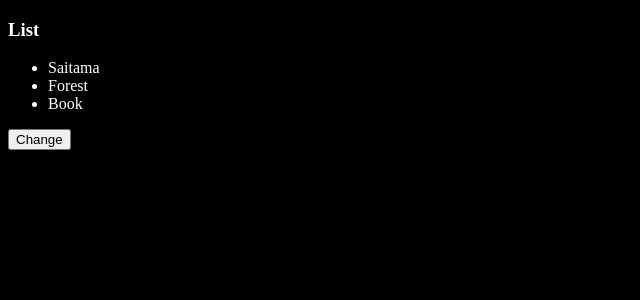
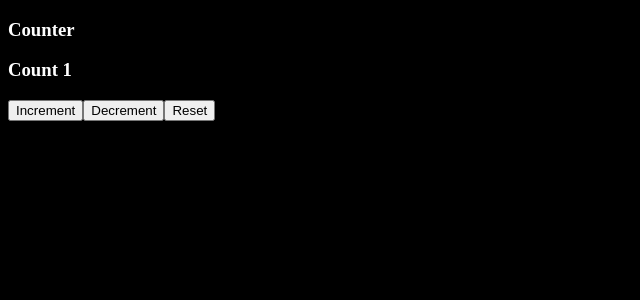
Before and after one commit to kar3a-A/Nodejs-course, a React (Vite) app: page / in a window 1280 px wide. Shown: the top 300 px of the page, without its empty margins (0-640 px from the left). Built offline with nearby package versions, Linux system fonts and the light colour scheme.

Commit message:
react state(preState)

```diff
--- a/src/App.jsx
+++ b/src/App.jsx
@@ -1,51 +1,19 @@
-/* eslint-disable react/no-unknown-property */
-// import saitama from './assets/saitama.png'
-import './App.css'
-import { useState } from 'react'
+import { useState } from "react"
 
-function App() {
-  const [list, setlist] = useState([
-    {
-      id:1,
-      title: 'Saitama'
-    },
-    {
-      id:2,
-      title: 'Forest'
-    },
-    {
-      id:3,
-      title: 'Book'
-    }
-  ])
-  let changeList = ()=>{
-    setlist([
-      {
-        id:1,
-        title: 'Naruto'
-      },
-      {
-        id:2,
-        title: 'Saseki'
-      },
-      {
-        id:3,
-        title: 'Sakura'
-      }
-    ])
-  }
+
+const App = () => {
+  const [count, setcount] = useState(1)
   return (
     <>
       <div>
-        <h3>List</h3>
-        <ul>
-          {list.map((item)=>{
-            return <li key={item.id}>{item.title}</li>
-          })}
-        </ul>
-          <button onClick={()=>changeList() }>Change</button>
+        <h3>Counter</h3>
+        <h3>Count {count}</h3>
+        <button onClick={()=>{setcount((preState)=>preState+1)}}>Increment</button>
+        <button onClick={() =>{setcount((preState)=>preState-1)}}>Decrement</button>
+        <button onClick={()=>{setcount(1)}}>
+          Reset
+        </button>
       </div>
-
     </>
   )
 }
```
